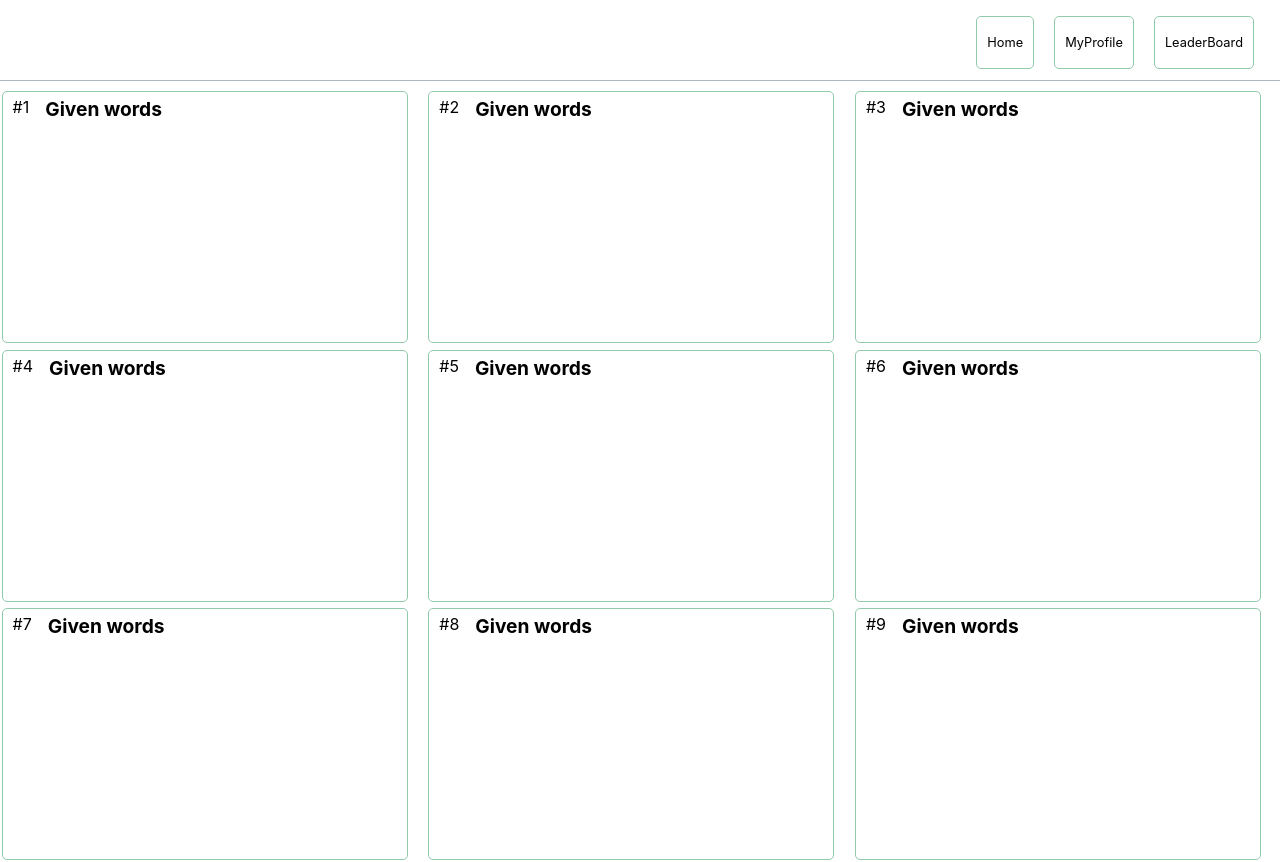
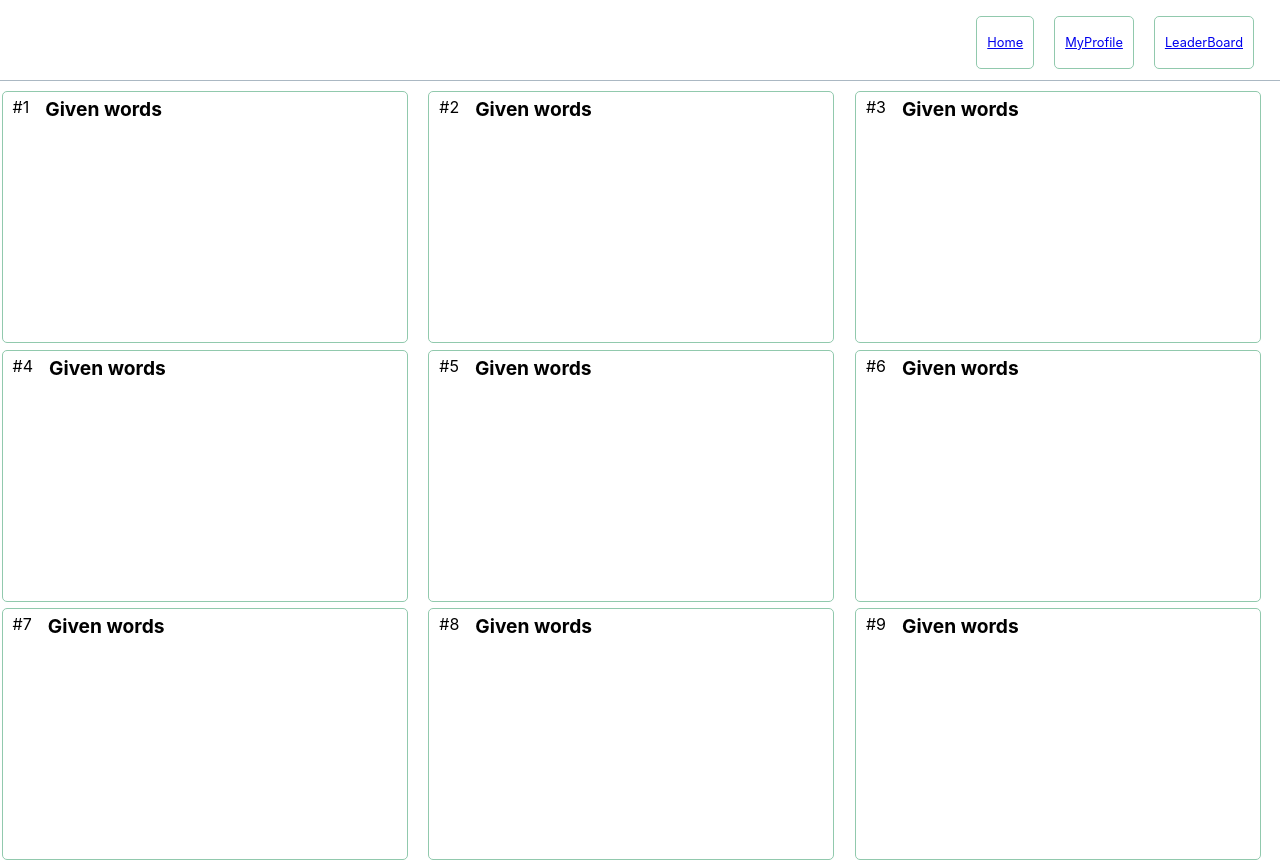
Before and after one commit to ekfaktldk11/svelte_toy_1, a Svelte app: page / in a window 1280 px wide. Shown: the top 862 px of the page. Built offline with nearby package versions, Linux system fonts and the light colour scheme.

Commit message:
- add svelte-routing - implement route link

```diff
--- a/package.json
+++ b/package.json
@@ -12,5 +12,8 @@
     "@sveltejs/vite-plugin-svelte": "^2.4.2",
     "svelte": "^4.0.5",
     "vite": "^4.4.5"
+  },
+  "dependencies": {
+    "svelte-routing": "^2.5.0"
   }
 }
--- a/src/App.svelte
+++ b/src/App.svelte
@@ -1,27 +1,34 @@
 <script>
-  import NavBar from './client/NavBar.svelte';
-  import Bulletin from './client/Bulletin.svelte';
+  import { Router, Link, Route } from 'svelte-routing';
+  import Home from './client/home/home.svelte';
+  import LeaderBoard from './client/LeaderBoard/leaderBoard.svelte';
+  import Profile from './client/Profile/profile.svelte';
+  import NavButton from './client/NavButton.svelte';
+
+  export let url = '';
 </script>
 
 <main class="main">
-  <div class="nav">
-    <NavBar />
-  </div>
-  <div class="bulletin">
-    <Bulletin num="1" />
-    <Bulletin num="2" />
-    <Bulletin num="3" />
-    <Bulletin num="4" />
-    <Bulletin num="5" />
-    <Bulletin num="6" />
-    <Bulletin num="7" />
-    <Bulletin num="8" />
-    <Bulletin num="9" />
-    <Bulletin num="10" />
-    <Bulletin num="11" />
-    <Bulletin num="12" />
-    <Bulletin num="13" />
-  </div>
+  <Router {url}>
+    <div class="nav">
+      <nav class="btn-container">
+        <Link to="/">
+          <NavButton titleName="Home" />
+        </Link>
+        <Link to="/profile">
+          <NavButton titleName="MyProfile" />
+        </Link>
+        <Link to="/leaderboard">
+          <NavButton titleName="LeaderBoard" />
+        </Link>
+      </nav>
+    </div>
+    <div>
+      <Route path="/" component={Home} />
+      <Route path="/leaderboard" component={LeaderBoard} />
+      <Route path="/profile" component={Profile} />
+    </div>
+  </Router>
 </main>
 
 <style>
@@ -36,18 +43,16 @@
     height: 5rem;
     z-index: 3;
     background-color: white;
-    border-bottom: 0.1rem #ABB8C3 solid;
+    border-bottom: 0.1rem #abb8c3 solid;
   }
 
-  .bulletin {
-    display: grid;
-    justify-content: center;
-    align-items: center;
-    grid-template-columns: repeat(3, 1fr);
-    margin-top: 0.5rem;
+  .btn-container {
+    display: flex;
+    flex-direction: row;
     position: absolute;
-    top: 5rem;
-    left: 0;
-    width: 100%;
+    top: 1em;
+    right: 1em;
+    position: fixed;
+    background-color: white;
   }
 </style>
--- /dev/null
+++ b/src/client/LeaderBoard/leaderBoard.svelte
@@ -0,0 +1,6 @@
+<script lang="ts">
+</script>
+
+<div class="bulletin">
+  <h1>leaderBoard page</h1>
+</div>
--- a/src/client/NavBar.svelte
+++ /dev/null
@@ -1,21 +0,0 @@
-<script>
-  import NavButton from "./NavButton.svelte";
-</script>
-
-<div class="btn-container">
-  <NavButton titleName="Home" />
-  <NavButton titleName="MyProfile" />
-  <NavButton titleName="LeaderBoard" />
-</div>
-
-<style>
-  .btn-container {
-    display: flex;
-    flex-direction: row;
-    position: absolute;
-    top: 1em;
-    right: 1em;
-    position: fixed;
-    background-color: white;
-  }
-</style>
--- a/src/client/NavButton.svelte
+++ b/src/client/NavButton.svelte
@@ -1,4 +1,4 @@
-<script>
+<script lang="ts">
   // import TextInput from "./TextInput.svelte";
   import Title from "./Title.svelte";
   export let titleName = '';
--- /dev/null
+++ b/src/client/Profile/profile.svelte
@@ -0,0 +1,6 @@
+<script lang="ts">
+</script>
+
+<div class="bulletin">
+  <h1>profile page</h1>
+</div>
--- /dev/null
+++ b/src/client/home/home.svelte
@@ -0,0 +1,33 @@
+<script lang="ts">
+  import Bulletin from "../Bulletin.svelte";
+</script>
+
+<div class="bulletin">
+  <Bulletin num="1" />
+  <Bulletin num="2" />
+  <Bulletin num="3" />
+  <Bulletin num="4" />
+  <Bulletin num="5" />
+  <Bulletin num="6" />
+  <Bulletin num="7" />
+  <Bulletin num="8" />
+  <Bulletin num="9" />
+  <Bulletin num="10" />
+  <Bulletin num="11" />
+  <Bulletin num="12" />
+  <Bulletin num="13" />
+</div>
+
+<style>
+  .bulletin {
+    display: grid;
+    justify-content: center;
+    align-items: center;
+    grid-template-columns: repeat(3, 1fr);
+    margin-top: 0.5rem;
+    position: absolute;
+    top: 5rem;
+    left: 0;
+    width: 100%;
+  }
+</style>
```
